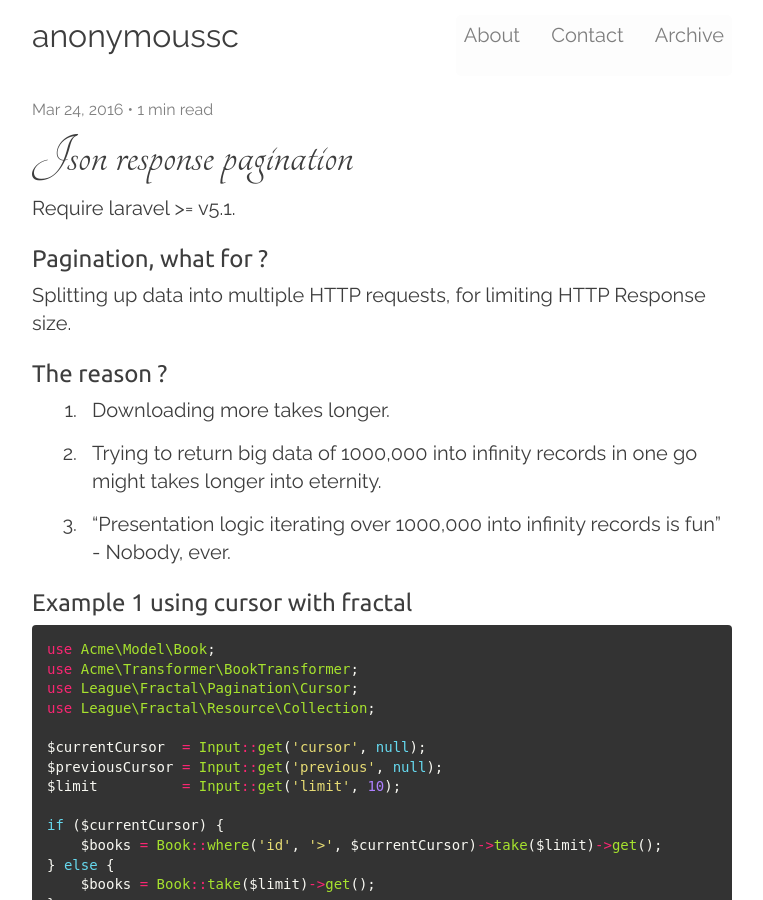
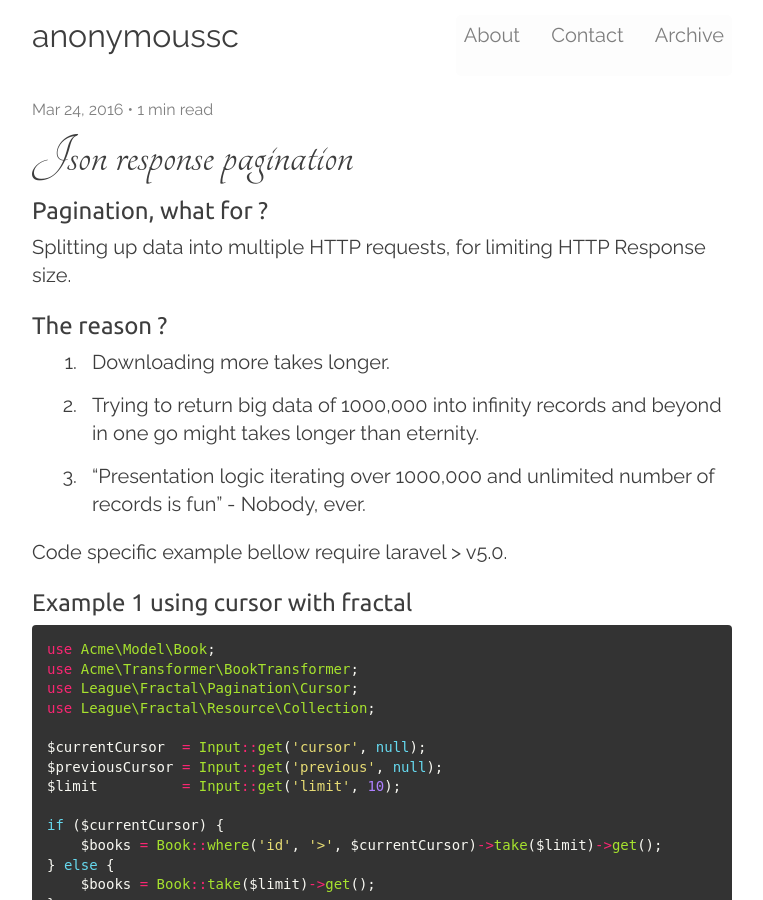
Before and after one commit to anonymoussc/anonymoussc.github.io, a Jekyll site: the page built from _posts/2016-03-24-json-response-pagination.markdown, in a window 1280 px wide and 900 px high. Shown: the whole window, without its empty margins (258-1021 px from the left). Built offline with Jekyll 4.4.1, drawn with Linux system fonts in a browser that asks for light colours; nearby versions of some CDN libraries; comment, search, counter and statistics services are not loaded.

Commit message:
Modified 2016-03-24-json-response-pagination

```diff
--- a/_posts/2016-03-24-json-response-pagination.markdown
+++ b/_posts/2016-03-24-json-response-pagination.markdown
@@ -3,8 +3,6 @@ title:  "Json response pagination"
 date:   2016-03-24 08:05:00
 summary: Splitting up data into multiple HTTP requests, for limiting HTTP Response size.
 ---
-
-Require laravel >= v5.1.
 
 ### Pagination, what for ?
 Splitting up data into multiple HTTP requests, for limiting HTTP Response size.
@@ -12,8 +10,10 @@ Splitting up data into multiple HTTP requests, for limiting HTTP Response size.
 ### The reason ?
 
 1. Downloading more takes longer.
-2. Trying to return big data of 1000,000 into infinity records in one go might takes longer into eternity.
-3. "Presentation logic iterating over 1000,000 into infinity records is fun" - Nobody, ever.
+2. Trying to return big data of 1000,000 into infinity records and beyond in one go might takes longer than eternity.
+3. "Presentation logic iterating over 1000,000 and unlimited number of records is fun" - Nobody, ever.
+
+Code specific example bellow require laravel > v5.0.
 
 ### Example 1 using cursor with fractal
 
```
